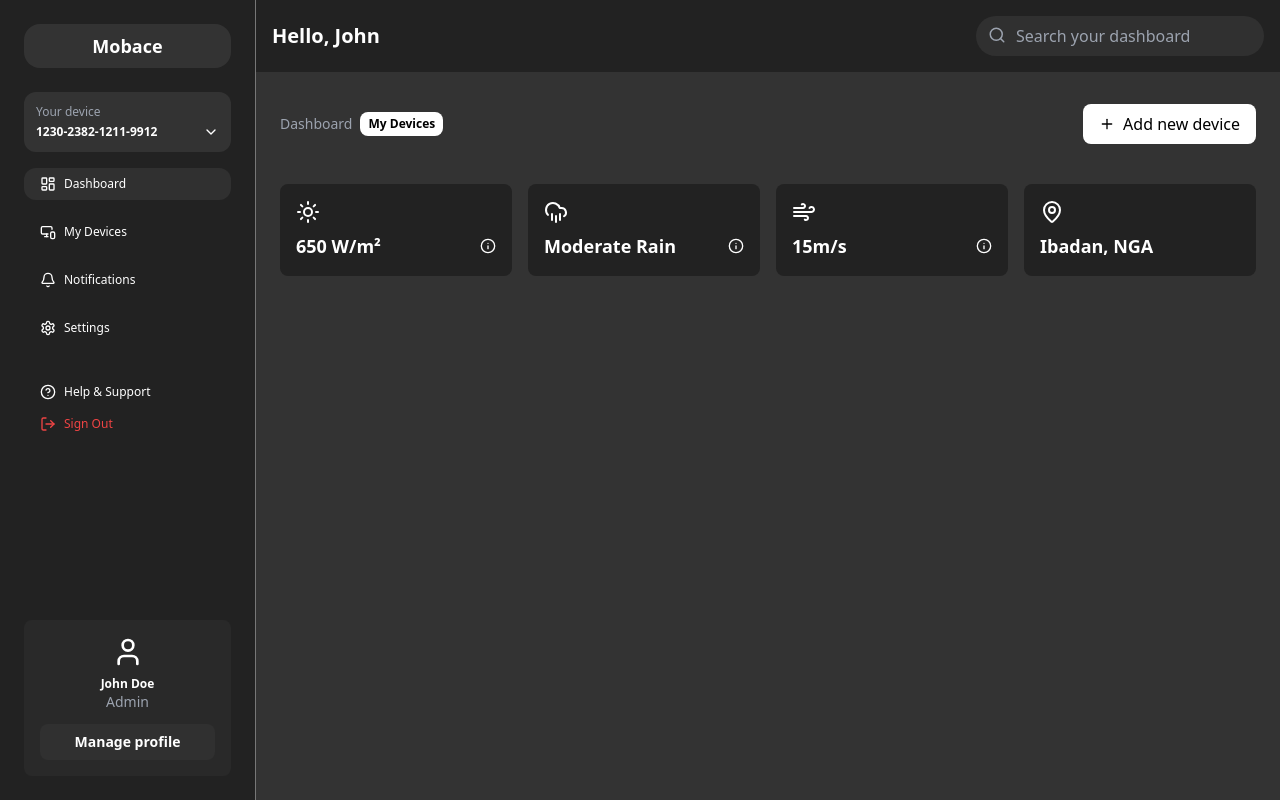
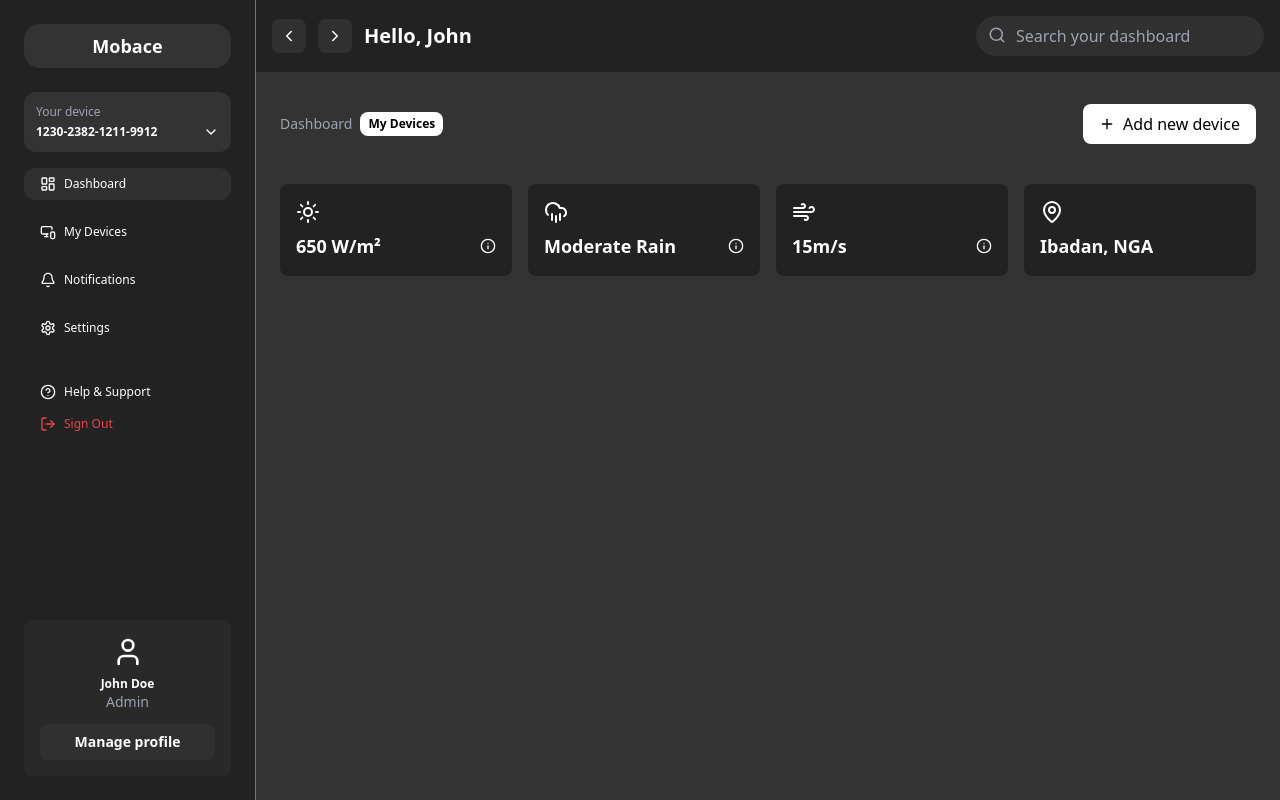
Before and after one commit to sofiatabioye/git-github.com-sofiatabioye-mobace, a Next.js app: page /dashboard in a window 1280 px wide. Built offline with nearby package versions, Linux system fonts and the light colour scheme.

Commit message:
update laoyout

```diff
--- a/app/dashboard/layout.tsx
+++ b/app/dashboard/layout.tsx
@@ -12,6 +12,10 @@ import {
   HelpCircle,
   MonitorSmartphone,
   User,
+  ArrowLeft,
+  ArrowRight,
+  ChevronLeft,
+  ChevronRight
 } from "lucide-react";
 
 import { ReactNode } from "react";
@@ -104,10 +108,24 @@ export default function DashboardLayout({ children }: { children: ReactNode }) {
       <div className="flex-1 flex flex-col bg-[#333333] overflow-auto">
         {/* Top Navbar */}
         <header className="bg-[#222222] px-4 py-4 flex justify-between items-center">
-          <button className="md:hidden" onClick={() => setSidebarOpen(!isSidebarOpen)}>
-            <Menu size={24} />
-          </button>
-          <h1 className="text-xl font-bold">Hello, John</h1>
+        <div className="flex items-center gap-3">
+        {/* Navigation Buttons */}
+        <button
+          onClick={() => router.back()}
+          className="bg-[#303030] p-2 rounded-lg flex items-center justify-center"
+        >
+          <ChevronLeft size={18} className="text-white" />
+        </button>
+        <button
+          onClick={() => router.forward()}
+          className="bg-[#303030] p-2 rounded-lg flex items-center justify-center"
+        >
+          <ChevronRight size={18} className="text-white" />
+        </button>
+
+        {/* Welcome Message */}
+        <h1 className="text-xl font-bold text-white">Hello, John</h1>
+      </div>
           <div className="relative w-72 hidden md:block">
             <input
               type="text"
```
